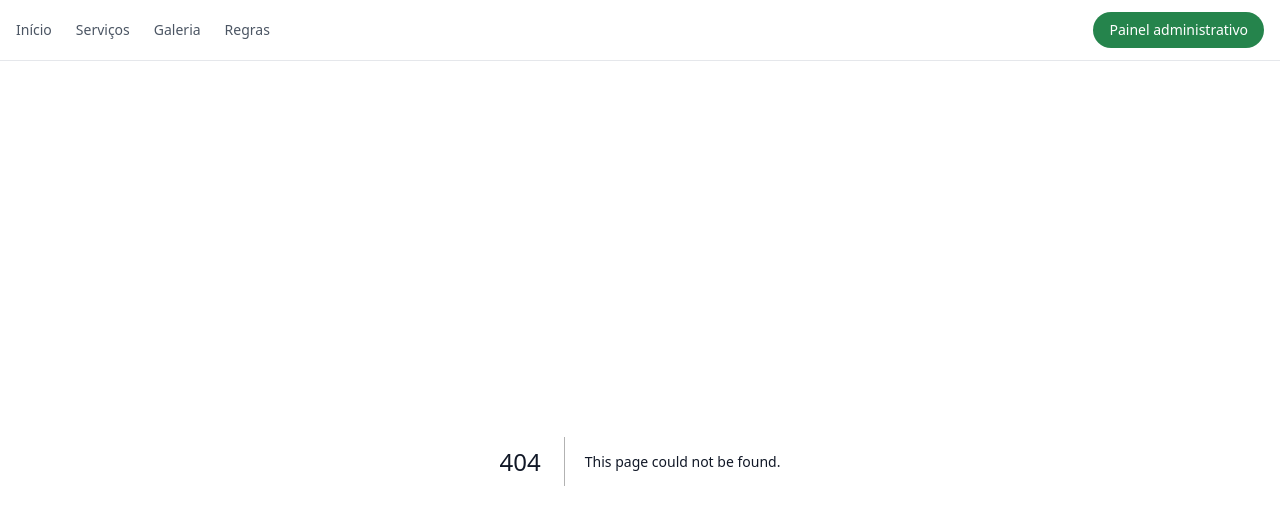
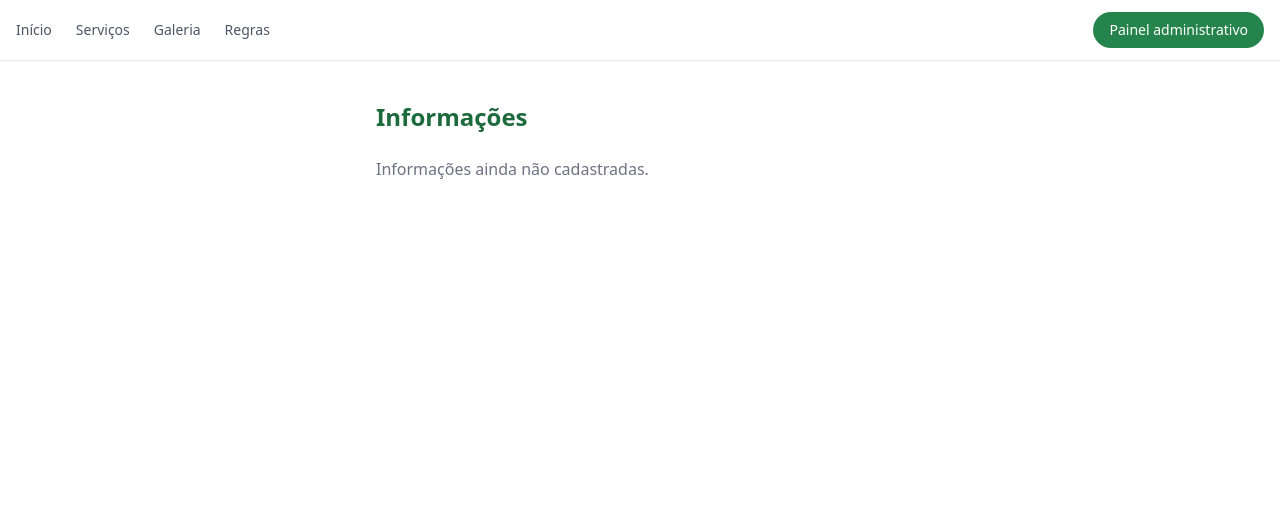
Before and after one commit to MelquiVieira12/chacara-da-nega, a Next.js app: page /informacoes in a window 1280 px wide. Before the commit this address had no page. Shown: the top 524 px of the page. Built offline with nearby package versions, Linux system fonts and the light colour scheme; no server answers; the database is empty.

Commit message:
Add Informacoes page to display business settings

```diff
--- /dev/null
+++ b/src/app/informacoes/page.tsx
@@ -0,0 +1,60 @@
+import { createClient } from "@/lib/supabase/server";
+
+export default async function Informacoes() {
+  const supabase = createClient();
+  const { data: settings } = await supabase.from("business_settings").select("*").single();
+
+  return (
+    <main className="mx-auto max-w-xl px-6 py-10">
+      <h1 className="mb-6 text-2xl font-bold text-brand-700">Informações</h1>
+
+      <div className="space-y-5">
+        {settings?.address && (
+          <div>
+            <p className="text-sm font-semibold text-gray-500">Endereço</p>
+            <p>{settings.address}</p>
+          </div>
+        )}
+
+        {settings?.hours && (
+          <div>
+            <p className="text-sm font-semibold text-gray-500">Horário de funcionamento</p>
+            <p>{settings.hours}</p>
+          </div>
+        )}
+
+        {settings?.capacity && (
+          <div>
+            <p className="text-sm font-semibold text-gray-500">Capacidade máxima</p>
+            <p>{settings.capacity} pessoas</p>
+          </div>
+        )}
+
+        {settings?.cancellation_policy && (
+          <div>
+            <p className="text-sm font-semibold text-gray-500">Política de cancelamento</p>
+            <p>{settings.cancellation_policy}</p>
+          </div>
+        )}
+
+        {settings?.additional_info && (
+          <div>
+            <p className="text-sm font-semibold text-gray-500">Informações adicionais</p>
+            <p>{settings.additional_info}</p>
+          </div>
+        )}
+
+        {settings?.instagram && (
+          <div>
+            <p className="text-sm font-semibold text-gray-500">Instagram</p>
+            <a href={settings.instagram} target="_blank" className="text-brand-700 underline">{settings.instagram}</a>
+          </div>
+        )}
+
+        {!settings?.address && !settings?.hours && !settings?.capacity && !settings?.cancellation_policy && !settings?.additional_info && !settings?.instagram && (
+          <p className="text-gray-500">Informações ainda não cadastradas.</p>
+        )}
+      </div>
+    </main>
+  );
+}
```
